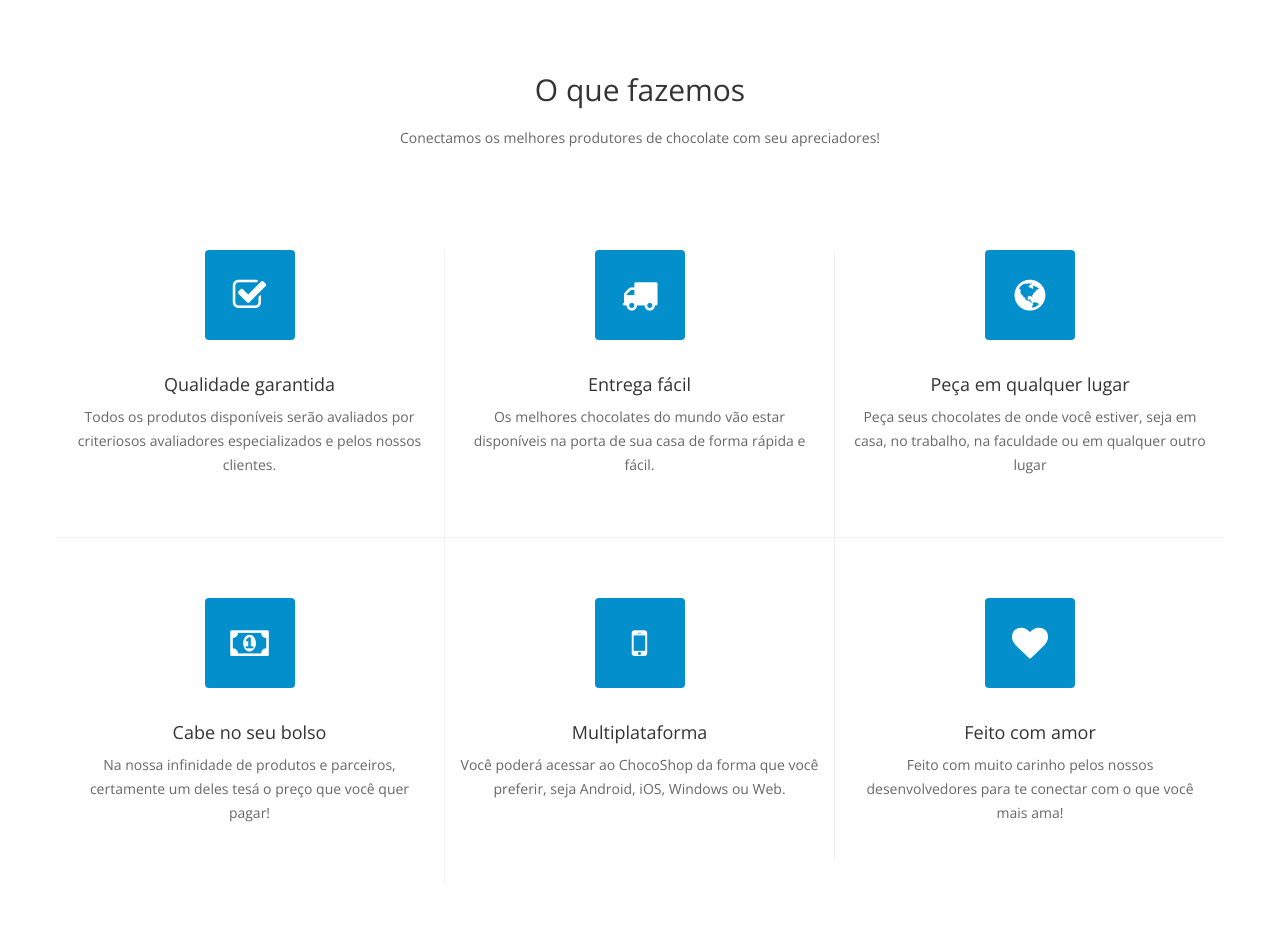
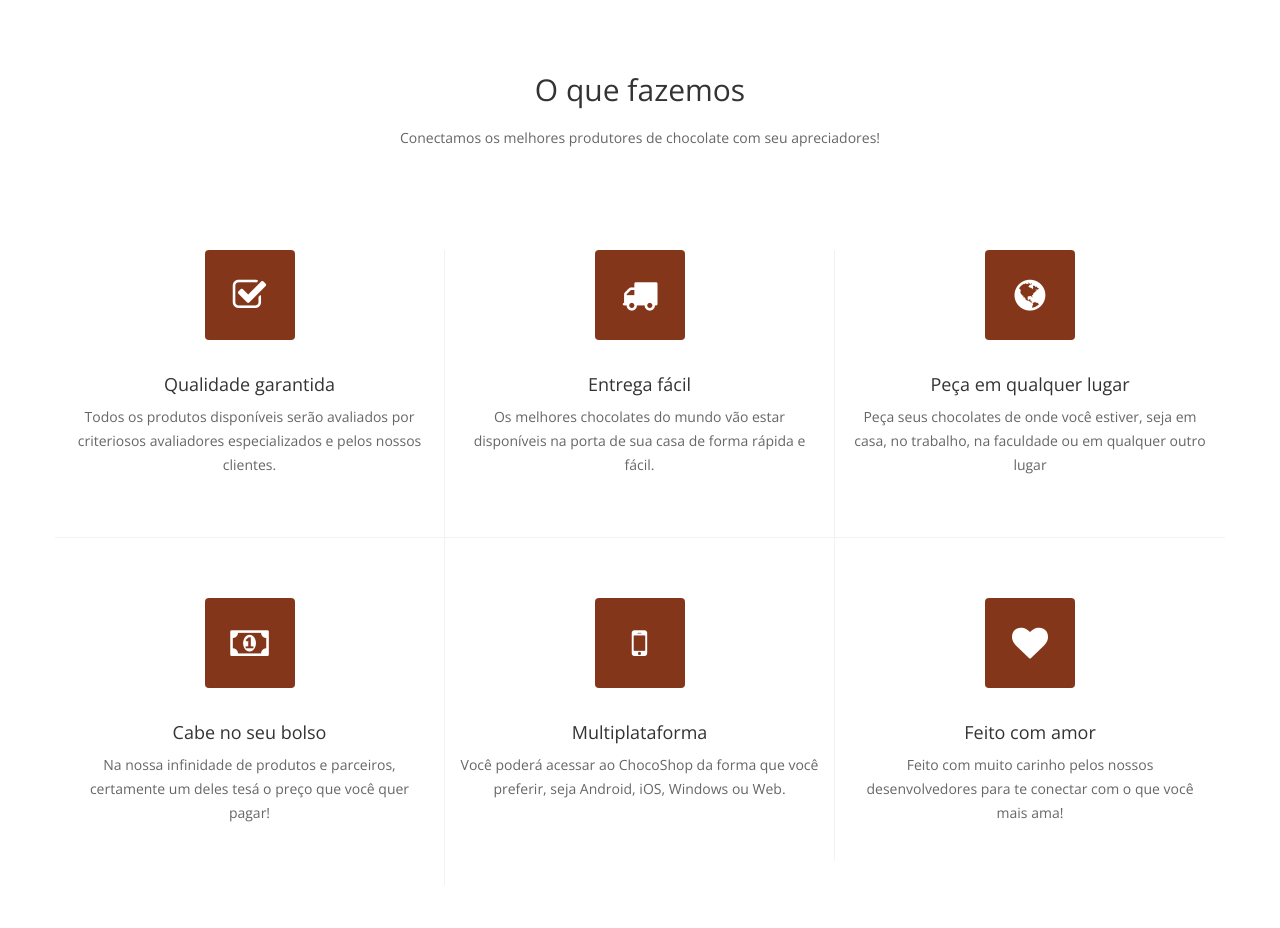
Before and after one commit to luis15/chocoshop, a PHP site: page / in a window 1280 px wide. Shown: the part 917-1845 px from the top of the page. Run offline with PHP 8.4, Linux system fonts and the light colour scheme; some libraries are stand-ins or nearby versions.

Commit message:
versao 1.0

```diff
--- a/css/estilo.css
+++ b/css/estilo.css
@@ -37,3 +37,11 @@
 #footer .footer-bottom, #footer .footer-bottom a{
 	color: #752f16;
 }
+
+.service-icon{
+	background-color: #84361a;
+}
+
+.service-icon:hover, .service-icon:active{
+	background:#f7ead6;
+}
```
Also changed, not shown: images/about-bg.jpg, images/about-bg_1.jpg (added), images/blog/1.jpg, images/blog/2.jpg (deleted), images/blog/3.jpg, images/features-bg.jpg (deleted).
